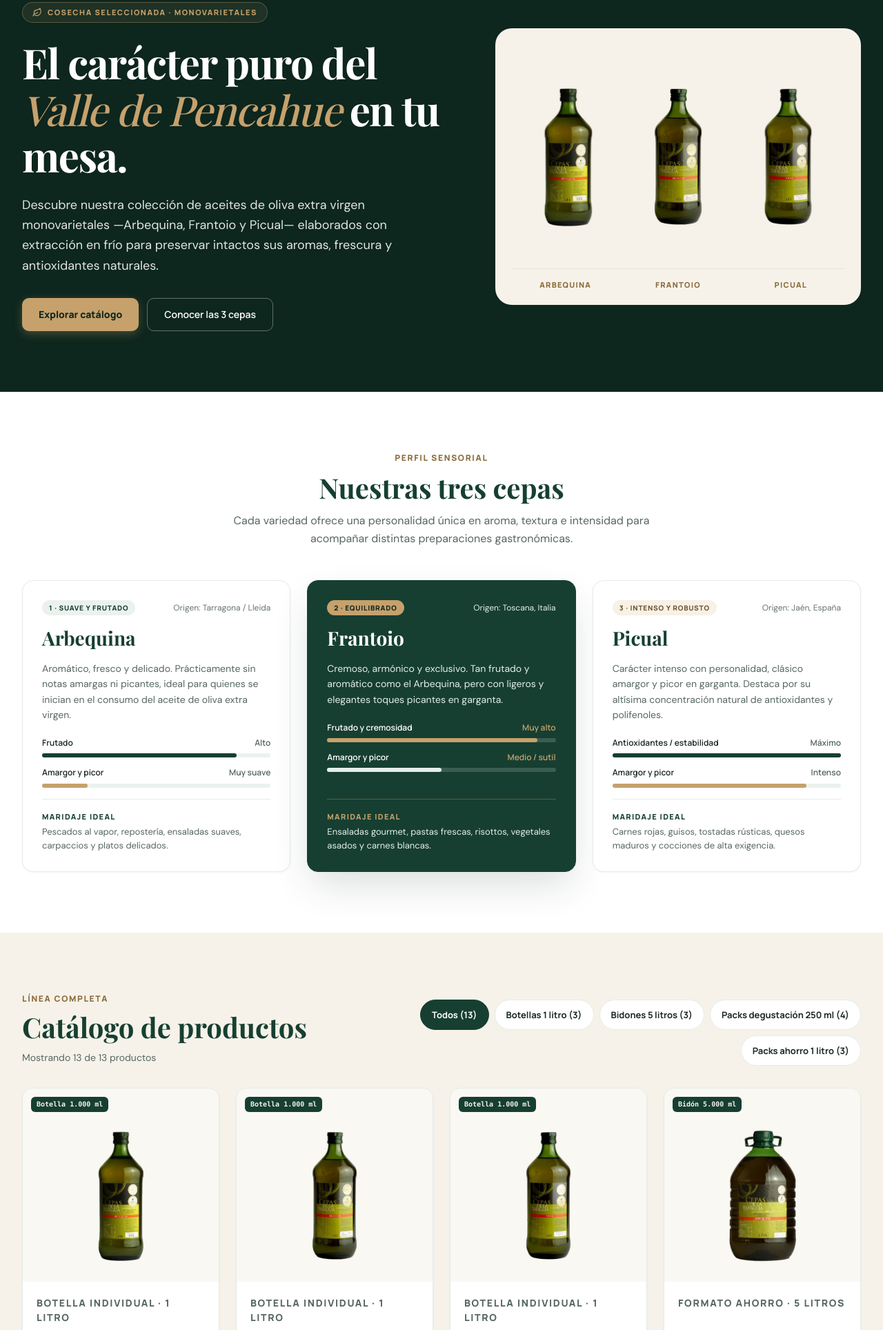
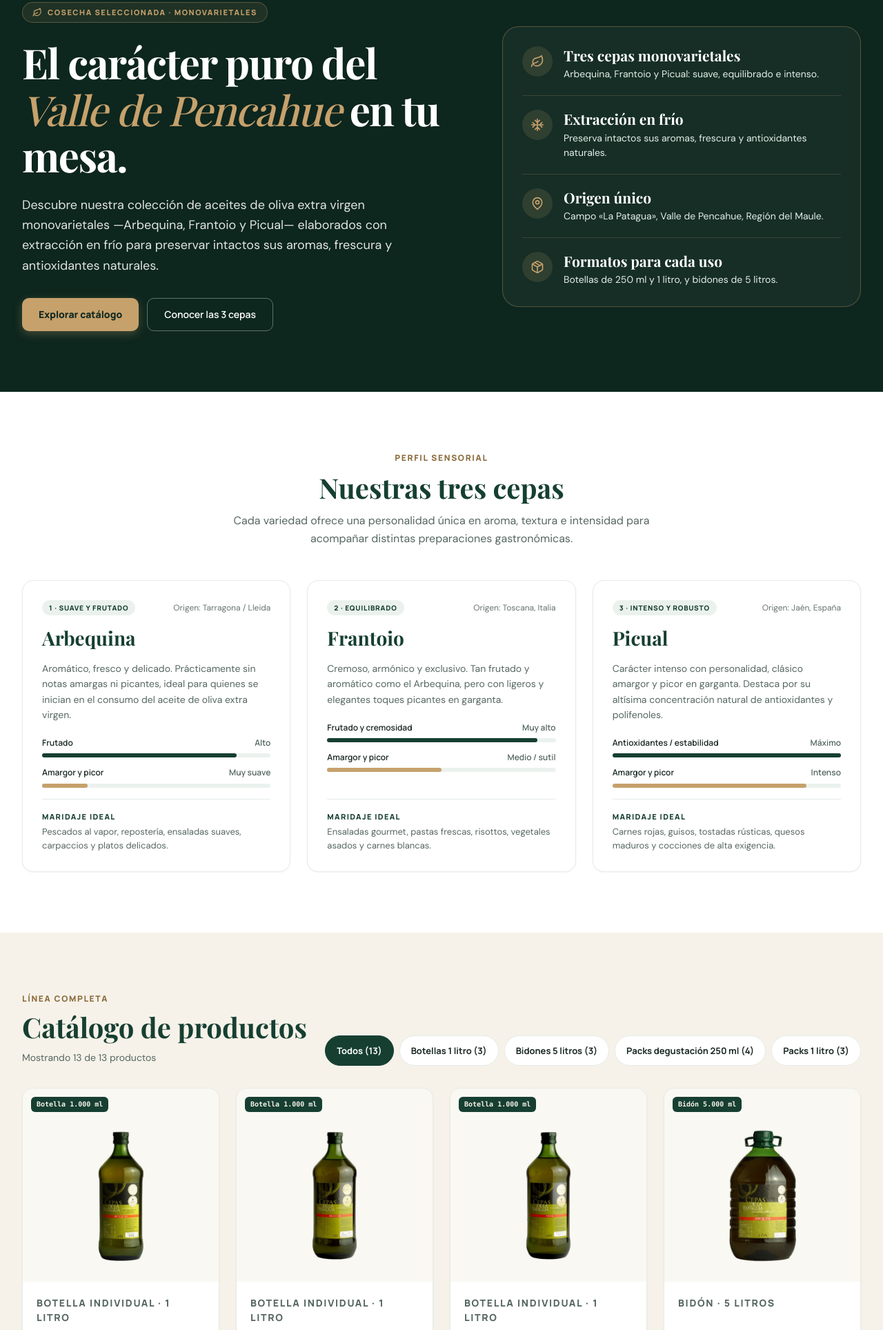
Before and after one commit to julietaanahi991-source/cepas-patagua-catalogo, a plain HTML site: page index.html in a window 1280 px wide. Shown: the part 182-2110 px from the top of the page at 69% size. Drawn offline with nearby package versions, Linux system fonts and the light colour scheme; a web font is replaced by a local one.

Commit message:
Portada sin botellas, cepas en un solo tono y packs sin «ahorro»
- Portada: el panel de botellas de 1 litro pasa a un recuadro general
  (tres cepas, extracción en frío, origen único y formatos).
- Las tres tarjetas de cepas usan el mismo tono (Frantoio ya no va en verde).
- Packs de dos botellas: fotos recortadas para que queden juntas.
- 1 y 5 litros: «Pack ahorro» pasa a «Pack · 1 litro» y «Formato ahorro»
  a «Bidón · 5 litros»; filtro «Packs 1 litro».
- PDF regenerado.

Co-Authored-By: Claude Opus 5.5 <noreply@anthropic.com>

```diff
--- a/index.html
+++ b/index.html
@@ -63,11 +63,12 @@ a{color:var(--olive-deep)}a:hover{color:var(--olive-light)}
 .hero h1 em{font-style:italic;font-weight:400;color:var(--gold)}
 .hero p{margin:0;max-width:580px;font-size:18px;line-height:1.625;color:rgba(255,255,255,.88)}
 .hero-ctas{display:flex;flex-wrap:wrap;gap:12px;padding-top:8px}
-.hero-fig{flex:1 1 420px;min-width:0;margin:0;background:var(--ivory);border-radius:24px;padding:32px 24px 20px;display:flex;flex-direction:column;gap:16px}
-.hero-fig .bottles{display:flex;justify-content:center;align-items:flex-end}
-.hero-fig img{height:300px;width:auto;max-width:33%;object-fit:contain;mix-blend-mode:multiply}
-.hero-fig figcaption{display:grid;grid-template-columns:repeat(3,minmax(0,1fr));gap:8px;text-align:center;border-top:1px solid var(--ivory-dark);padding-top:14px}
-.hero-fig figcaption span{font-family:var(--head);font-size:11px;font-weight:800;letter-spacing:.12em;text-transform:uppercase;color:var(--gold-text)}
+.hero-facts{flex:1 1 400px;min-width:0;margin:0;padding:8px 28px;list-style:none;border:1px solid rgba(198,161,108,.35);border-radius:24px;background:rgba(255,255,255,.04)}
+.hero-facts li{display:flex;align-items:flex-start;gap:16px;padding:20px 0}
+.hero-facts li+li{border-top:1px solid rgba(198,161,108,.2)}
+.hero-facts i{width:44px;height:44px;border-radius:9999px;background:rgba(198,161,108,.14);display:flex;align-items:center;justify-content:center;flex-shrink:0}
+.hero-facts b{display:block;font-family:var(--serif);font-size:21px;line-height:1.25;font-weight:700;color:#fff}
+.hero-facts span{display:block;margin-top:4px;font-size:14px;line-height:1.5;color:var(--on-olive)}
 
 /* Cepas */
 .cepas{background:#fff;padding:88px 0}
@@ -78,7 +79,6 @@ a{color:var(--olive-deep)}a:hover{color:var(--olive-light)}
 .cepa{background:#fff;border:1px solid var(--border);border-radius:16px;padding:28px;display:flex;flex-direction:column;gap:16px;box-shadow:0 1px 3px rgba(18,42,33,.05)}
 .cepa-top{display:flex;flex-wrap:wrap;justify-content:space-between;align-items:center;gap:8px}
 .tag{padding:4px 10px;border-radius:9999px;font-family:var(--head);font-size:10px;line-height:14px;font-weight:800;letter-spacing:.08em;text-transform:uppercase;background:var(--olive-surface);color:var(--olive-deep)}
-.tag-gold{background:var(--gold-light);color:#6f5430}
 .origin{font-size:12px;color:var(--subtle)}
 .cepa h3{margin:0;font-family:var(--serif);font-size:28px;line-height:1.2;font-weight:700;color:var(--olive-deep)}
 .cepa p{margin:0;font-size:14px;line-height:1.6;color:var(--muted)}
@@ -91,15 +91,6 @@ a{color:var(--olive-deep)}a:hover{color:var(--olive-light)}
 .pairing{margin-top:auto;padding-top:16px;border-top:1px solid var(--border);display:flex;flex-direction:column;gap:4px}
 .pairing b{font-family:var(--head);font-size:11px;font-weight:800;letter-spacing:.12em;text-transform:uppercase;color:var(--olive-deep)}
 .pairing span{font-size:13px;line-height:1.5;color:var(--muted)}
-.cepa.featured{background:var(--olive-deep);border-color:var(--olive-deep);box-shadow:0 24px 56px -8px rgba(18,42,33,.16)}
-.cepa.featured .tag{background:var(--gold);color:var(--olive-dark)}
-.cepa.featured .origin,.cepa.featured p,.cepa.featured .pairing span{color:var(--on-olive)}
-.cepa.featured h3,.cepa.featured .bar-row{color:#fff}
-.cepa.featured .bar-row span+span,.cepa.featured .pairing b{color:var(--gold)}
-.cepa.featured .track{background:rgba(255,255,255,.16)}
-.cepa.featured .fill{background:var(--gold)}
-.cepa.featured .fill.gold{background:var(--on-olive)}
-.cepa.featured .pairing{border-top-color:rgba(198,161,108,.35)}
 
 /* Catálogo */
 .catalogo{background:var(--ivory);padding:88px 0}
@@ -118,8 +109,8 @@ a{color:var(--olive-deep)}a:hover{color:var(--olive-light)}
 .card[hidden]{display:none}
 .photo{position:relative;height:280px;background:var(--ivory-light);display:flex;align-items:flex-end;justify-content:center;padding:40px 16px 16px}
 .photo img{height:224px;width:auto;max-width:100%;object-fit:contain;mix-blend-mode:multiply}
-.photo.duo img{max-width:50%}
-.photo.duo img+img{margin-left:-56px}
+.photo.duo{gap:3px}
+.photo.duo img{max-width:49%}
 .fmt{position:absolute;top:12px;left:12px;background:var(--olive-deep);color:var(--ivory);font-family:ui-monospace,SFMono-Regular,Menlo,Consolas,monospace;font-size:10px;line-height:14px;font-weight:600;padding:4px 8px;border-radius:6px}
 .card-body{padding:20px;display:flex;flex-direction:column;gap:10px;flex-grow:1}
 .card-eyebrow{margin:0;font-family:var(--head);font-size:11px;line-height:16px;font-weight:800;letter-spacing:.12em;text-transform:uppercase;color:var(--gold-text)}
@@ -149,7 +140,9 @@ a{color:var(--olive-deep)}a:hover{color:var(--olive-light)}
 @media (max-width:640px){
   .wrap{padding:0 16px}
   .hero .wrap{padding-top:48px;padding-bottom:56px;gap:36px}
-  .hero-fig img{height:200px}
+  .hero-facts{padding:4px 18px}
+  .hero-facts li{padding:14px 0;gap:12px}
+  .hero-facts b{font-size:18px}
   .cepas,.catalogo{padding:56px 0}
   .tile{min-width:0;width:100%}
 }
@@ -164,8 +157,8 @@ a{color:var(--olive-deep)}a:hover{color:var(--olive-light)}
   .card[hidden]{display:flex!important}
   .card,.card:hover{transform:none;box-shadow:none}
   /* En PDF no hay mezcla de colores: fotos sobre blanco */
-  .photo img,.hero-fig img{mix-blend-mode:normal}
-  .photo,.hero-fig{background:#fff}
+  .photo img{mix-blend-mode:normal}
+  .photo{background:#fff}
   /* Hoja 1: portada + cepas */
   .strip{padding:6px 16px;font-size:9.5px}
   .brand b{font-size:19px}
@@ -174,10 +167,12 @@ a{color:var(--olive-deep)}a:hover{color:var(--olive-light)}
   .pill-dark{font-size:9.5px;padding:4px 10px}
   .hero h1{font-size:31px}
   .hero p{font-size:12.5px;line-height:1.55}
-  .hero-fig{flex:1 1 44%;padding:14px 12px 10px;gap:8px;border-radius:16px}
-  .hero-fig img{height:170px}
-  .hero-fig figcaption{padding-top:8px}
-  .hero-fig figcaption span{font-size:9.5px}
+  .hero-facts{flex:1 1 44%;padding:2px 16px;border-radius:16px}
+  .hero-facts li{padding:10px 0;gap:10px}
+  .hero-facts i{width:32px;height:32px}
+  .hero-facts i svg{width:15px;height:15px}
+  .hero-facts b{font-size:15px}
+  .hero-facts span{font-size:11px;margin-top:2px}
   .cepas{padding:8mm 0 0}
   .cepas .wrap{gap:14px}
   .sec-head{gap:6px}
@@ -185,7 +180,6 @@ a{color:var(--olive-deep)}a:hover{color:var(--olive-light)}
   .sec-head p.lead{font-size:12.5px;line-height:1.5}
   .cepa-grid{grid-template-columns:repeat(3,minmax(0,1fr));gap:10px}
   .cepa{padding:14px;gap:8px;box-shadow:none}
-  .cepa.featured{box-shadow:none}
   .tag{font-size:8.5px;padding:3px 8px}
   .origin{font-size:10.5px}
   .cepa h3{font-size:20px}
@@ -204,10 +198,6 @@ a{color:var(--olive-deep)}a:hover{color:var(--olive-light)}
   .grid{grid-template-columns:repeat(3,minmax(0,1fr));gap:10px}
   .photo{height:180px;padding:28px 8px 8px}
   .photo img{height:144px}
-  /* Dos botellas: se recorta el borde blanco de cada foto en vez de superponerlas */
-  .photo.duo{gap:4px}
-  .photo.duo img{width:66px;max-width:none;object-fit:cover}
-  .photo.duo img+img{margin-left:0}
   .fmt{top:8px;left:8px;font-size:9px;padding:3px 6px}
   .card-body{padding:12px 13px;gap:6px}
   .card-eyebrow{font-size:9px;letter-spacing:.1em}
@@ -271,14 +261,24 @@ a{color:var(--olive-deep)}a:hover{color:var(--olive-light)}
         <a class="btn btn-ghost btn-lg" href="#cepas">Conocer las 3 cepas</a>
       </div>
     </div>
-    <figure class="hero-fig">
-      <div class="bottles">
-        <img src="img/arbequina-1l.jpg" alt="Botella de 1 litro de Arbequina Cepas de la Patagua" width="666" height="1000">
-        <img src="img/frantoio-1l.jpg" alt="Botella de 1 litro de Frantoio Cepas de la Patagua" width="666" height="1000">
-        <img src="img/picual-1l.jpg" alt="Botella de 1 litro de Picual Cepas de la Patagua" width="666" height="1000">
-      </div>
-      <figcaption><span>Arbequina</span><span>Frantoio</span><span>Picual</span></figcaption>
-    </figure>
+    <ul class="hero-facts">
+      <li>
+        <i><svg width="20" height="20" viewBox="0 0 24 24" fill="none" stroke="#c6a16c" stroke-width="2" stroke-linecap="round" stroke-linejoin="round" aria-hidden="true"><path d="M11 20A7 7 0 0 1 9.8 6.1C15.5 5 17 4.48 19 2c1 2 2 4.18 2 8 0 5.5-4.78 10-10 10Z"/><path d="M2 21c0-3 1.85-5.36 5.08-6C9.5 14.52 12 13 13 12"/></svg></i>
+        <div><b>Tres cepas monovarietales</b><span>Arbequina, Frantoio y Picual: suave, equilibrado e intenso.</span></div>
+      </li>
+      <li>
+        <i><svg width="20" height="20" viewBox="0 0 24 24" fill="none" stroke="#c6a16c" stroke-width="2" stroke-linecap="round" stroke-linejoin="round" aria-hidden="true"><path d="M2 12h20"/><path d="M12 2v20"/><path d="m20 16-4-4 4-4"/><path d="m4 8 4 4-4 4"/><path d="m16 4-4 4-4-4"/><path d="m8 20 4-4 4 4"/></svg></i>
+        <div><b>Extracción en frío</b><span>Preserva intactos sus aromas, frescura y antioxidantes naturales.</span></div>
+      </li>
+      <li>
+        <i><svg width="20" height="20" viewBox="0 0 24 24" fill="none" stroke="#c6a16c" stroke-width="2" stroke-linecap="round" stroke-linejoin="round" aria-hidden="true"><path d="M20 10c0 6-8 12-8 12s-8-6-8-12a8 8 0 0 1 16 0Z"/><circle cx="12" cy="10" r="3"/></svg></i>
+        <div><b>Origen único</b><span>Campo «La Patagua», Valle de Pencahue, Región del Maule.</span></div>
+      </li>
+      <li>
+        <i><svg width="20" height="20" viewBox="0 0 24 24" fill="none" stroke="#c6a16c" stroke-width="2" stroke-linecap="round" stroke-linejoin="round" aria-hidden="true"><path d="m7.5 4.27 9 5.15"/><path d="M21 8a2 2 0 0 0-1-1.73l-7-4a2 2 0 0 0-2 0l-7 4A2 2 0 0 0 3 8v8a2 2 0 0 0 1 1.73l7 4a2 2 0 0 0 2 0l7-4A2 2 0 0 0 21 16Z"/><path d="m3.3 7 8.7 5 8.7-5"/><path d="M12 22V12"/></svg></i>
+        <div><b>Formatos para cada uso</b><span>Botellas de 250 ml y 1 litro, y bidones de 5 litros.</span></div>
+      </li>
+    </ul>
   </div>
 </section>
 
@@ -300,7 +300,7 @@ a{color:var(--olive-deep)}a:hover{color:var(--olive-light)}
         </div>
         <div class="pairing"><b>Maridaje ideal</b><span>Pescados al vapor, repostería, ensaladas suaves, carpaccios y platos delicados.</span></div>
       </article>
-      <article class="cepa featured">
+      <article class="cepa">
         <div class="cepa-top"><span class="tag">2 · Equilibrado</span><span class="origin">Origen: Toscana, Italia</span></div>
         <h3>Frantoio</h3>
         <p>Cremoso, armónico y exclusivo. Tan frutado y aromático como el Arbequina, pero con ligeros y elegantes toques picantes en garganta.</p>
@@ -311,7 +311,7 @@ a{color:var(--olive-deep)}a:hover{color:var(--olive-light)}
         <div class="pairing"><b>Maridaje ideal</b><span>Ensaladas gourmet, pastas frescas, risottos, vegetales asados y carnes blancas.</span></div>
       </article>
       <article class="cepa">
-        <div class="cepa-top"><span class="tag tag-gold">3 · Intenso y robusto</span><span class="origin">Origen: Jaén, España</span></div>
+        <div class="cepa-top"><span class="tag">3 · Intenso y robusto</span><span class="origin">Origen: Jaén, España</span></div>
         <h3>Picual</h3>
         <p>Carácter intenso con personalidad, clásico amargor y picor en garganta. Destaca por su altísima concentración natural de antioxidantes y polifenoles.</p>
         <div class="bars">
@@ -337,7 +337,7 @@ a{color:var(--olive-deep)}a:hover{color:var(--olive-light)}
         <button class="chip" type="button" data-filtro="1l" aria-pressed="false">Botellas 1 litro (3)</button>
         <button class="chip" type="button" data-filtro="5l" aria-pressed="false">Bidones 5 litros (3)</button>
         <button class="chip" type="button" data-filtro="250" aria-pressed="false">Packs degustación 250 ml (4)</button>
-        <button class="chip" type="button" data-filtro="pack1" aria-pressed="false">Packs ahorro 1 litro (3)</button>
+        <button class="chip" type="button" data-filtro="pack1" aria-pressed="false">Packs 1 litro (3)</button>
       </div>
     </div>
 
@@ -378,7 +378,7 @@ const WHATSAPP = '56954076619';
 const WEB = 'https://cepaspatagua.cl';
 
 // ---- Catálogo: para agregar o editar un producto, cambia esta lista ----
-// tipo: '1l' botellas 1 litro · '5l' bidones · '250' packs degustación · 'pack1' packs ahorro 1 litro
+// tipo: '1l' botellas 1 litro · '5l' bidones · '250' packs degustación · 'pack1' packs 1 litro
 const PRODUCTOS = [
   { tipo: '1l', formato: 'Botella 1.000 ml', linea: 'Botella individual · 1 litro', nombre: 'Aceite de Oliva Extra Virgen Arbequina 1 Lt.', corto: 'Arbequina 1 Lt.', perfil: 'suave y frutado', fotos: ['arbequina-1l.jpg'],
     texto: 'Aromático, fresco y delicado. Prácticamente sin amargor ni picor, ideal para disfrutar en crudo, pescados, repostería y preparaciones suaves.' },
@@ -386,11 +386,11 @@ const PRODUCTOS = [
     texto: 'Textura cremosa y armonía perfecta entre notas frutadas frescas y un sutil y elegante toque picante. Versátil para ensaladas gourmet, pastas y risottos.' },
   { tipo: '1l', formato: 'Botella 1.000 ml', linea: 'Botella individual · 1 litro', nombre: 'Aceite de Oliva Extra Virgen Picual 1 Lt.', corto: 'Picual 1 Lt.', perfil: 'intenso y robusto', fotos: ['picual-1l.jpg'],
     texto: 'Sabor con gran personalidad, clásico amargor y picor en garganta. Alto contenido natural de polifenoles y antioxidantes, ideal para carnes y guisos.' },
-  { tipo: '5l', formato: 'Bidón 5.000 ml', linea: 'Formato ahorro · 5 litros', nombre: 'Aceite de Oliva Extra Virgen Arbequina 5 Lt.', corto: 'Arbequina 5 Lt.', perfil: 'suave y frutado', fotos: ['arbequina-5l.jpg'],
+  { tipo: '5l', formato: 'Bidón 5.000 ml', linea: 'Bidón · 5 litros', nombre: 'Aceite de Oliva Extra Virgen Arbequina 5 Lt.', corto: 'Arbequina 5 Lt.', perfil: 'suave y frutado', fotos: ['arbequina-5l.jpg'],
     texto: 'Todo el frescor y la delicadeza de nuestra cepa Arbequina en formato familiar o gastronómico de alto rendimiento.' },
-  { tipo: '5l', formato: 'Bidón 5.000 ml', linea: 'Formato ahorro · 5 litros', nombre: 'Aceite de Oliva Extra Virgen Frantoio 5 Lt.', corto: 'Frantoio 5 Lt.', perfil: 'equilibrado y cremoso', fotos: ['frantoio-5l.jpg'],
+  { tipo: '5l', formato: 'Bidón 5.000 ml', linea: 'Bidón · 5 litros', nombre: 'Aceite de Oliva Extra Virgen Frantoio 5 Lt.', corto: 'Frantoio 5 Lt.', perfil: 'equilibrado y cremoso', fotos: ['frantoio-5l.jpg'],
     texto: 'Cremosidad superior y equilibrio aromático en formato de 5 litros, pensado para cocinas exigentes, restaurantes y consumo diario en el hogar.' },
-  { tipo: '5l', formato: 'Bidón 5.000 ml', linea: 'Formato ahorro · 5 litros', nombre: 'Aceite de Oliva Extra Virgen Picual 5 Lt.', corto: 'Picual 5 Lt.', perfil: 'intenso y robusto', fotos: ['picual-5l.jpg'],
+  { tipo: '5l', formato: 'Bidón 5.000 ml', linea: 'Bidón · 5 litros', nombre: 'Aceite de Oliva Extra Virgen Picual 5 Lt.', corto: 'Picual 5 Lt.', perfil: 'intenso y robusto', fotos: ['picual-5l.jpg'],
     texto: 'Máxima estabilidad térmica, riqueza en antioxidantes y sabor intenso en formato de 5 litros para cocina diaria y alta gastronomía.' },
   { tipo: '250', formato: '3 botellas × 250 ml', linea: 'Pack degustación · 250 ml', nombre: 'Pack Degustación Trivarietal (Arbequina – Frantoio – Picual) 250 ml', corto: 'Pack Degustación Trivarietal 250 ml', perfil: 'suave · equilibrado · intenso', fotos: ['pack-trivarietal-250.jpg'],
     texto: 'La experiencia completa de Cepas de la Patagua: reúne nuestras tres variedades monovarietales en vidrio oscuro de 250 ml para maridar cada plato o regalar.' },
@@ -398,13 +398,13 @@ const PRODUCTOS = [
     texto: 'Selección dedicada a la elegancia aromática y la textura cremosa de la variedad Frantoio, en práctico formato de mesa de 250 ml.' },
   { tipo: '250', formato: '2 botellas × 250 ml', linea: 'Pack degustación · 250 ml', nombre: 'Pack Degustación Picual 250 ml', corto: 'Pack Degustación Picual 250 ml', perfil: 'intenso y robusto', fotos: ['pack-picual-250.jpg'],
     texto: 'Para los amantes del carácter intenso y rico en polifenoles de la cepa Picual, presentado en botellas de vidrio oscuro de 250 ml.' },
-  { tipo: '250', formato: '2 botellas × 250 ml', linea: 'Pack degustación · 250 ml', nombre: 'Pack Degustación Picual – Frantoio 250 ml', corto: 'Pack Degustación Picual - Frantoio 250 ml', perfil: 'equilibrado e intenso', fotos: ['picual-250.jpg', 'frantoio-250.jpg'],
+  { tipo: '250', formato: '2 botellas × 250 ml', linea: 'Pack degustación · 250 ml', nombre: 'Pack Degustación Picual – Frantoio 250 ml', corto: 'Pack Degustación Picual - Frantoio 250 ml', perfil: 'equilibrado e intenso', fotos: ['picual-250-recorte.jpg', 'frantoio-250-recorte.jpg'],
     texto: 'Combinación gastronómica ideal que une el equilibrio cremoso del Frantoio con la fuerza y las notas picantes del Picual, en formato de 250 ml.' },
-  { tipo: 'pack1', formato: '2 botellas × 1 litro', linea: 'Pack ahorro · 1 litro', nombre: 'Pack Frantoio 1 Lt.', corto: 'Pack Frantoio 1 Lt.', perfil: 'equilibrado y cremoso', fotos: ['frantoio-1l.jpg', 'frantoio-1l.jpg'],
+  { tipo: 'pack1', formato: '2 botellas × 1 litro', linea: 'Pack · 1 litro', nombre: 'Pack Frantoio 1 Lt.', corto: 'Pack Frantoio 1 Lt.', perfil: 'equilibrado y cremoso', fotos: ['frantoio-1l-recorte.jpg', 'frantoio-1l-recorte.jpg'],
     texto: 'Asegura tu despensa con dos botellas de 1 litro de nuestra exclusiva variedad Frantoio, de origen toscano y cultivada en Pencahue.' },
-  { tipo: 'pack1', formato: '2 botellas × 1 litro', linea: 'Pack ahorro · 1 litro', nombre: 'Pack Picual 1 Lt.', corto: 'Pack Picual 1 Lt.', perfil: 'intenso y robusto', fotos: ['picual-1l.jpg', 'picual-1l.jpg'],
+  { tipo: 'pack1', formato: '2 botellas × 1 litro', linea: 'Pack · 1 litro', nombre: 'Pack Picual 1 Lt.', corto: 'Pack Picual 1 Lt.', perfil: 'intenso y robusto', fotos: ['picual-1l-recorte.jpg', 'picual-1l-recorte.jpg'],
     texto: 'Dúo de botellas de 1 litro de aceite extra virgen Picual, ideal para hogares que privilegian el sabor intenso y el alto aporte antioxidante.' },
-  { tipo: 'pack1', formato: '1 Frantoio + 1 Picual', linea: 'Pack ahorro · 1 litro', nombre: 'Pack Frantoio – Picual 1 Lt.', corto: 'Pack Frantoio - Picual 1 Lt.', perfil: 'equilibrado e intenso', fotos: ['pack-picual-frantoio-1l.jpg'],
+  { tipo: 'pack1', formato: '1 Frantoio + 1 Picual', linea: 'Pack · 1 litro', nombre: 'Pack Frantoio – Picual 1 Lt.', corto: 'Pack Frantoio - Picual 1 Lt.', perfil: 'equilibrado e intenso', fotos: ['pack-picual-frantoio-1l.jpg'],
     texto: 'La dupla perfecta para tu cocina: 1 litro de Frantoio para ensaladas y pastas, más 1 litro de Picual para carnes, guisos y preparaciones intensas.' }
 ];
 
```
Also changed, not shown: img/frantoio-1l-recorte.jpg (added), img/frantoio-250-recorte.jpg (added), img/picual-1l-recorte.jpg (added), img/picual-250-recorte.jpg (added), 2 other files.
